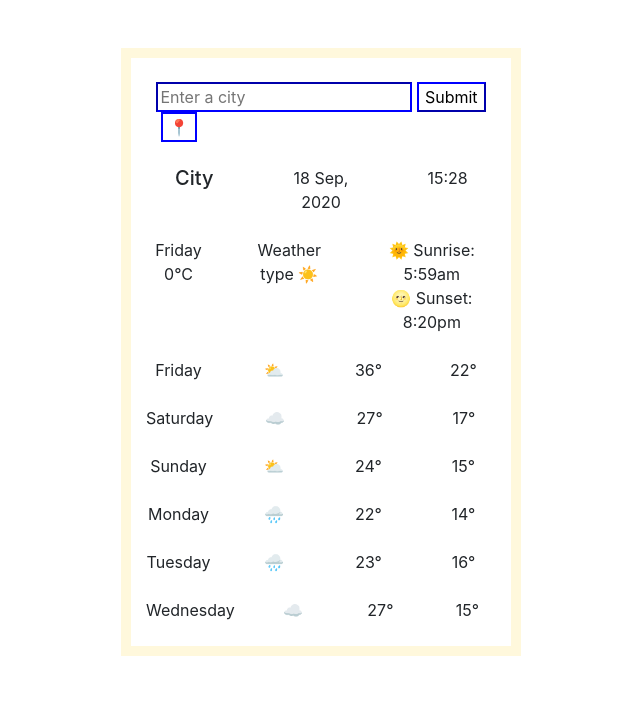
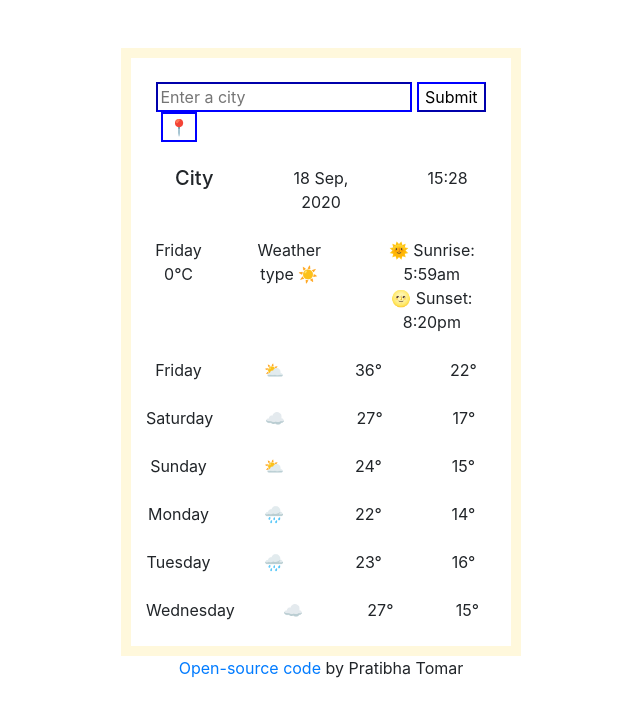
Before and after one commit to Pratibhatomar03/my-first-app, a plain HTML site: page index.html in a window 1280 px wide. Shown: the whole page, without its empty margins (319-959 px from the left). Drawn offline with nearby package versions, Linux system fonts and the light colour scheme.

Commit message:
added open source link and changed it's css property

```diff
--- a/index.html
+++ b/index.html
@@ -174,6 +174,10 @@
       </div>
       <br />
     </div>
+    <p>
+      <a href="https://musing-borg-c0b8d9.netlify.app"> Open-source code </a>
+      by Pratibha Tomar
+    </p>
     <script src="src/index.js"></script>
   </body>
 </html>
--- a/src/styles.css
+++ b/src/styles.css
@@ -16,6 +16,9 @@ button{
   border: 2px solid blue ;
 
 }
+p{
+  text-align: center;
+}
 .submit{
      background-color: white;
      border-color: blue;
```
